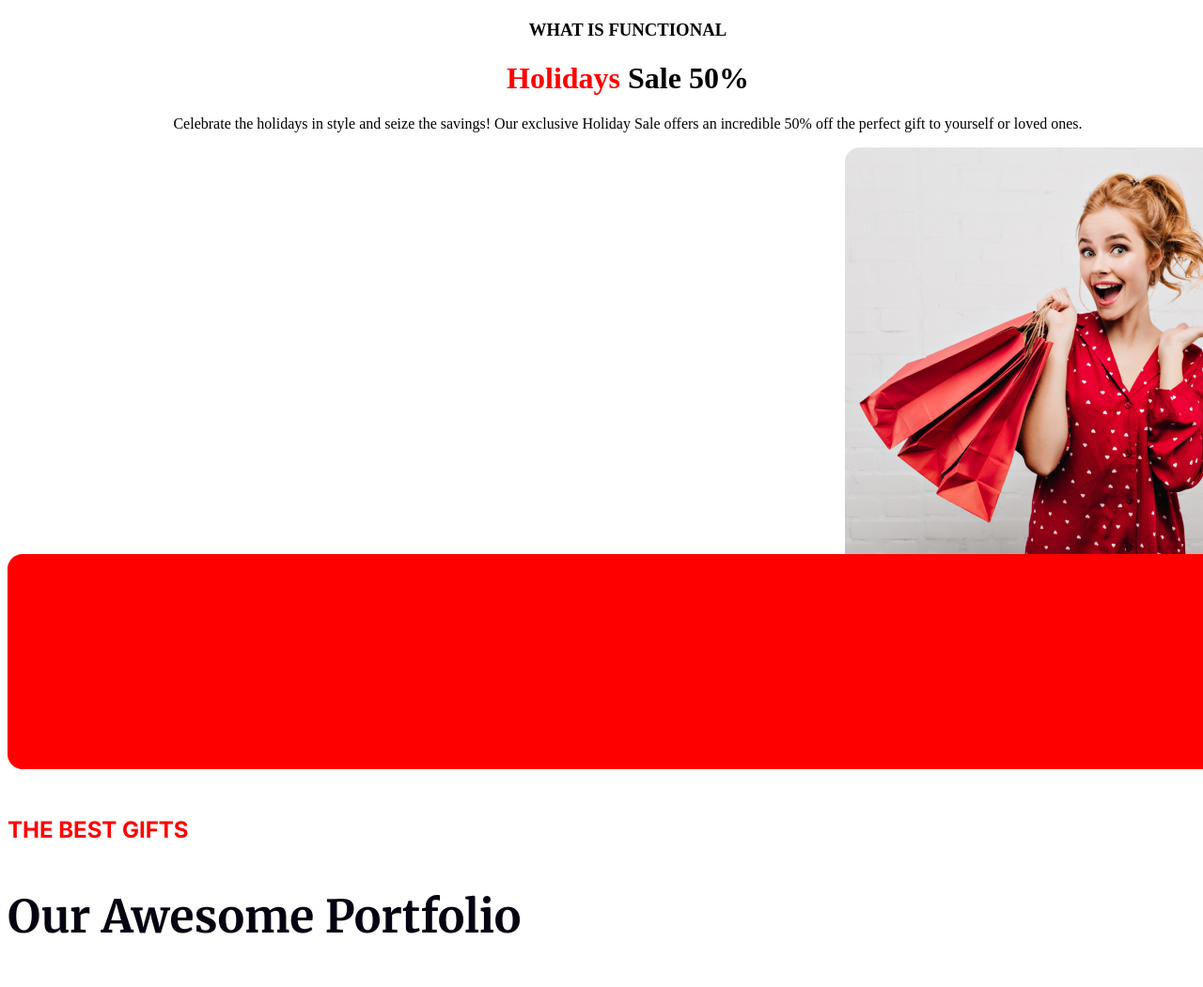
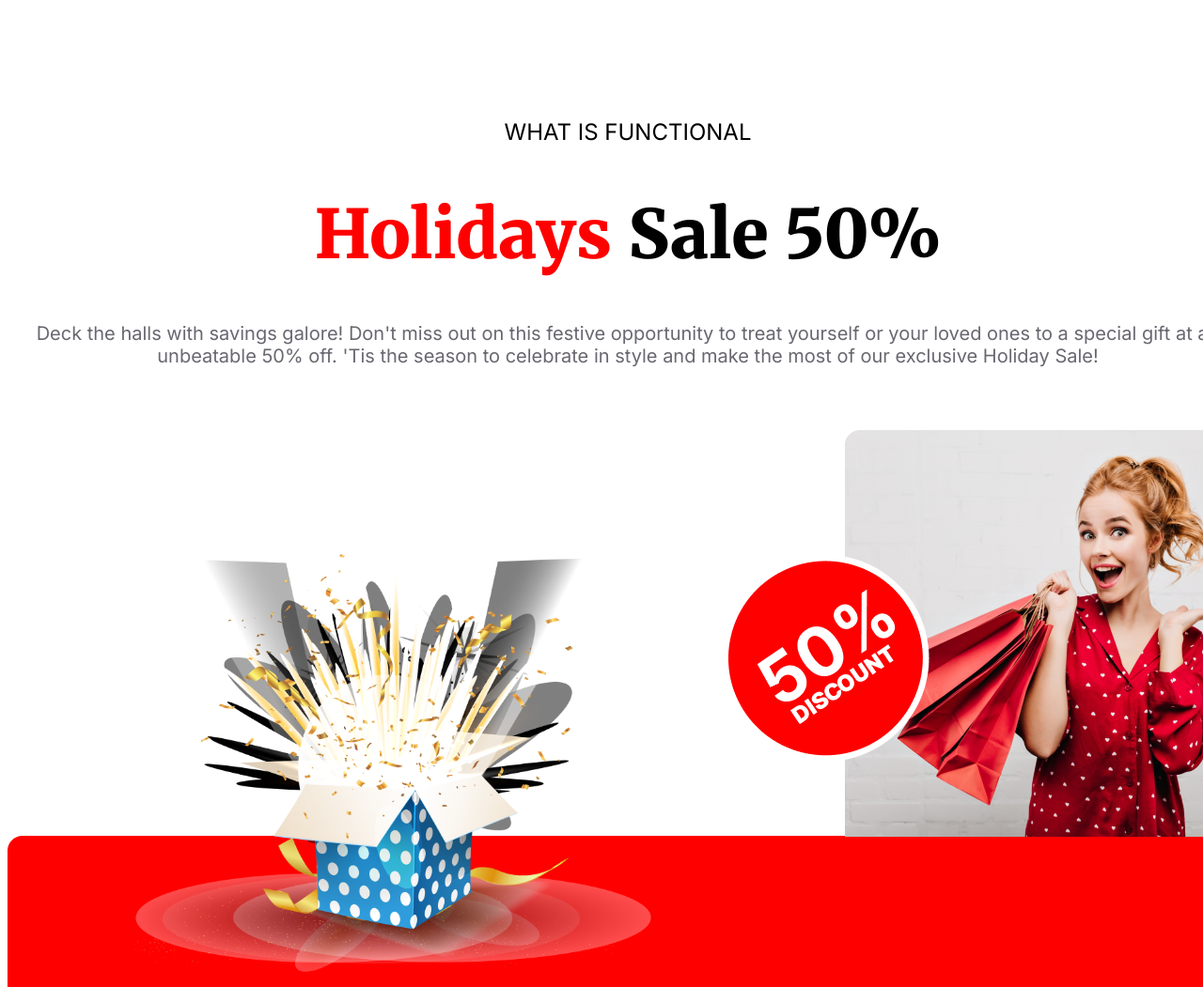
Before and after one commit to redowan114944/B9A1, a plain HTML site: page index.html in a window 1280 px wide. Shown: the part 3633-4684 px from the top of the page at 94% size. Drawn offline with Linux system fonts and the light colour scheme.

Commit message:
all done

```diff
--- a/index.html
+++ b/index.html
@@ -65,10 +65,11 @@
             <div class="sixth-text">
                 <h3 class="sixth-header">WHAT IS FUNCTIONAL</h3>
                 <h1 class="sixth-middle"><span style="color: red;">Holidays</span> Sale 50%</h1>
-                <p class="sixth-dis">Celebrate the holidays in style and seize the savings! Our exclusive Holiday Sale offers an incredible 50% off the perfect gift to yourself or loved ones.</p>
+                <p class="sixth-dis">Deck the halls with savings galore! Don't miss out on this festive opportunity to treat yourself or your loved ones to a special gift at an unbeatable 50% off. 'Tis the season to celebrate in style and make the most of our exclusive Holiday Sale!</p>
             </div>
             <img class="girl-img" src="styles/resources/Rectangle 1.png" alt="">
-            <!-- <img class="discount-img" src="styles/resources/Group 44.png" alt=""> -->
+            <img class="discount-img" src="styles/resources/Group 44.png" alt="">
+            <img class="gift-img" src="styles/resources/Group 75.png" alt="">
 
         </div>
         <div class="portfolio-part">
--- a/styles/style.css
+++ b/styles/style.css
@@ -160,17 +160,20 @@ header {
     border-radius: 50%;
     padding: 50px;
     width: 420px;
-    margin: auto;
+    margin-left: 80px;
+    margin-right: 120px;
 }
 
 .fifth-first-part {
     text-align: left;
-    padding-right: 70px;
+    padding-right: 0px;
+    margin-left: 0px;
 }
 
 .fifth-second-part {
     text-align: left;
     padding-left: 118px;
+    margin-right: 50px;
 }
 
 .fifth-year {
@@ -194,10 +197,10 @@ header {
 
 /* sixth part design */
 
-.sixth-part{
+.sixth-part {
 
     width: 1320px;
-    height: 800px;
+    height: 1000px;
     background-image: url('../styles/resources/Rectangle\ 2.png');
     background-position: bottom;
     background-repeat: no-repeat;
@@ -206,24 +209,56 @@ header {
     justify-content: center;
     align-items: center;
     text-align: center;
-    margin: 0 auto;
-    padding-top: 0px ;
+    margin: auto;
+    padding-top: 100px;
 }
 
-.sixth-text{
+.sixth-header {
+    color: black;
+    font-family: 'Inter';
+    font-size: 24px;
+    font-weight: 500;
+}
+
+.sixth-middle {
+    color: black;
+    font-family: 'Merriweather';
+    font-size: 72px;
+    font-weight: 900;
+}
+
+.sixth-dis {
+    color: rgba(7, 2, 17, 0.60);
+    font-family: 'Inter';
+    font-size: 20px;
+    font-weight: 500;
+}
+
+.sixth-text {
     text-align: center;
     padding-top: 0px;
     margin-top: 0px;
 }
 
-.girl-img{
+.girl-img {
+    margin-top: 47px;
     margin-bottom: 245px;
     margin-right: 0px;
     margin-left: 891px;
 }
 
-.discount-img{
+.discount-img {
+    position: absolute;
+    margin-top: 199px;
+    margin-left: 420px;
+    margin-bottom: 35px;
+}
 
+.gift-img {
+    position: absolute;
+    width: 550px;
+    margin-top: 400px;
+    margin-right: 500px;
 }
 
 
@@ -235,6 +270,7 @@ header {
     align-items: center;
     text-align: left;
     margin: 50px auto;
+    padding-top: 100px;
 }
 
 .portfolio-header {
```
